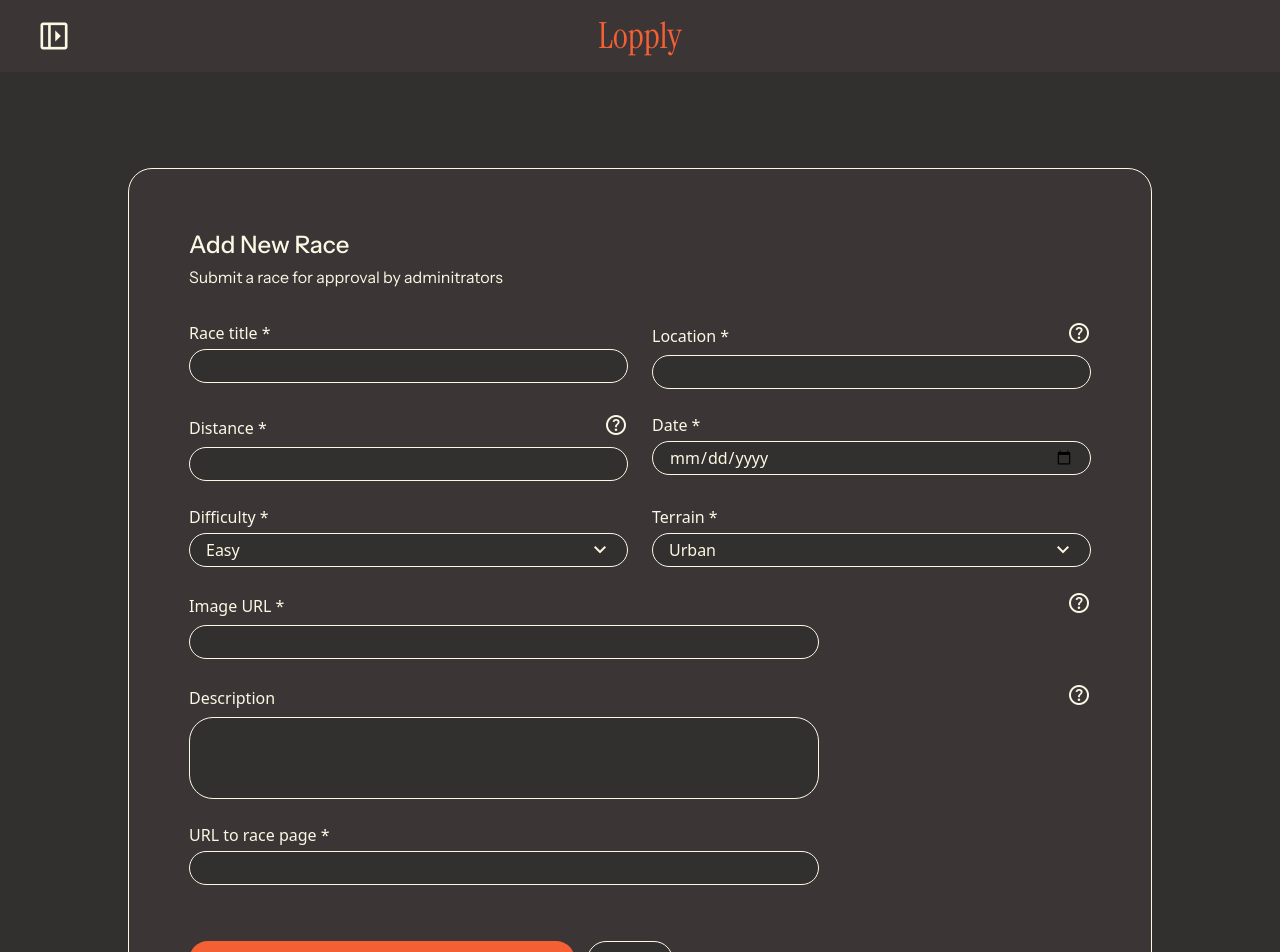
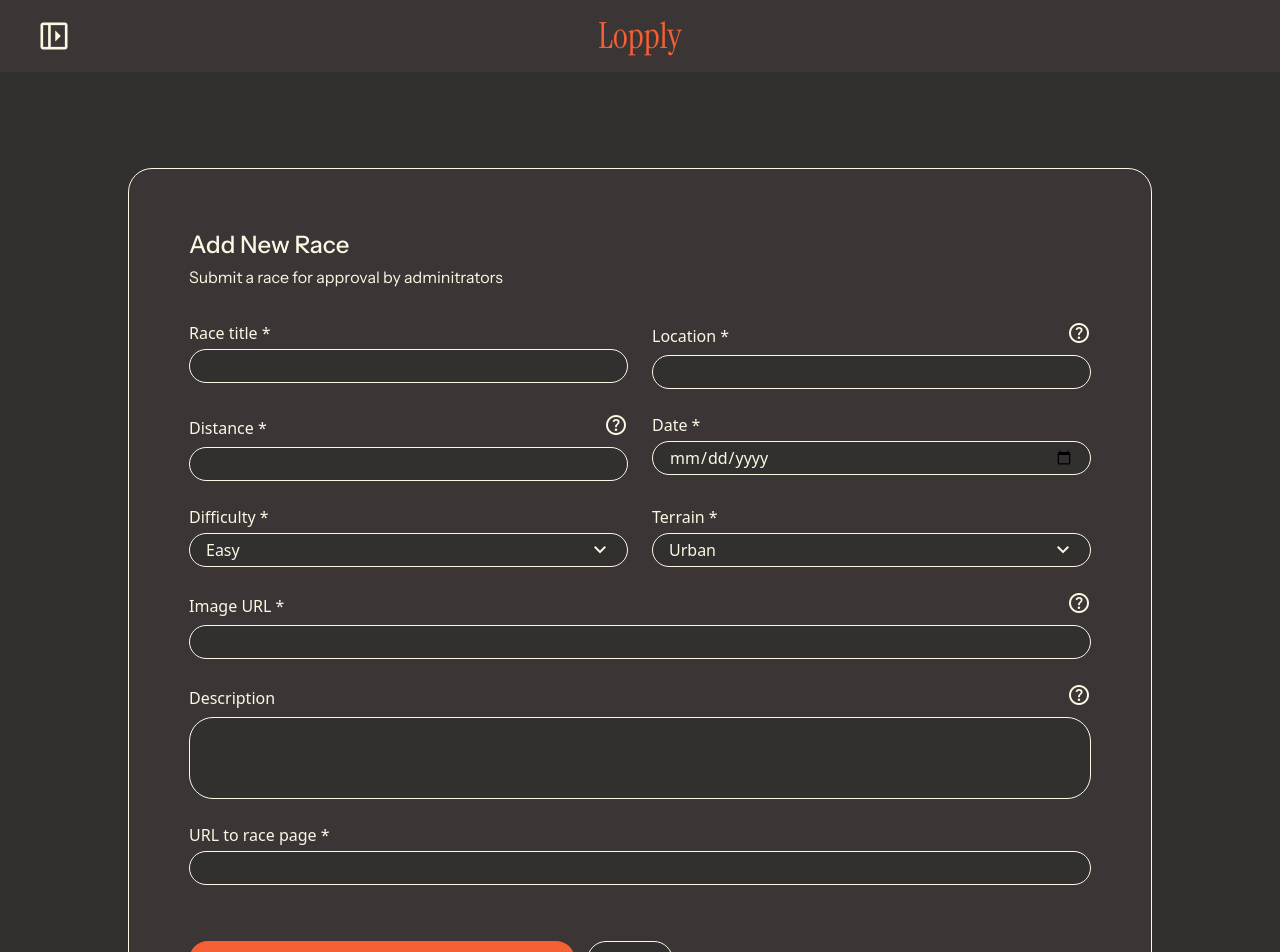
Before and after one commit to ellinorjohansson/Lopply, a Next.js app: page /add-race in a window 1280 px wide. Shown: the top 952 px of the page. Built offline with nearby package versions, Linux system fonts and the light colour scheme; a web font is replaced by a local one.

Commit message:
💄(style): fixed style on fields in the form so they are wider

```diff
--- a/src/app/add-race/page.tsx
+++ b/src/app/add-race/page.tsx
@@ -202,7 +202,7 @@ const AddRace = () => {
           <div className="col-span-2">
             <InputField
               label={a("image_url")}
-              size="medium"
+              size="large"
               type="text"
               value={imageUrl}
               onChange={(e) => setImageUrl(e.target.value)}
@@ -223,7 +223,7 @@ const AddRace = () => {
           <div className="col-span-2">
             <InputField
               label={a("url_race_page")}
-              size="medium"
+              size="large"
               type="text"
               value={racePageUrl}
               onChange={(e) => setRacePageUrl(e.target.value)}
--- a/src/common/components/input/TextArea.tsx
+++ b/src/common/components/input/TextArea.tsx
@@ -25,7 +25,7 @@ const TextArea = ({
 
   const sizeClasses = {
     small: "px-4 text-sm sm:text-base w-full max-w-[280px]",
-    medium: "px-4 text-sm sm:text-base w-full max-w-[630px]",
+    medium: "px-4 text-sm sm:text-base w-full max-w-[920px]",
   }[size];
 
   const handleChange = (e: React.ChangeEvent<HTMLTextAreaElement>) => {
--- a/src/common/components/input/inputField/InputField.tsx
+++ b/src/common/components/input/inputField/InputField.tsx
@@ -2,7 +2,7 @@
 
 export interface InputFieldProps {
 	label: string;
-	size?: "small" | "medium";
+	size?: "small" | "medium" | "large";
 	error?: string;
 	value?: string;
 	onChange?: React.ChangeEventHandler<HTMLInputElement>;
@@ -28,6 +28,7 @@ const InputField = ({
 	const sizeClasses = {
 		small: "px-4 text-sm sm:text-base w-full md:max-w-[280px]",
 		medium: "px-4 text-sm sm:text-base w-full md:max-w-[630px]",
+		large: "px-4 text-sm sm:text-base w-full md:max-w-[920px]",
 	}[size];
 
 	return (
```
